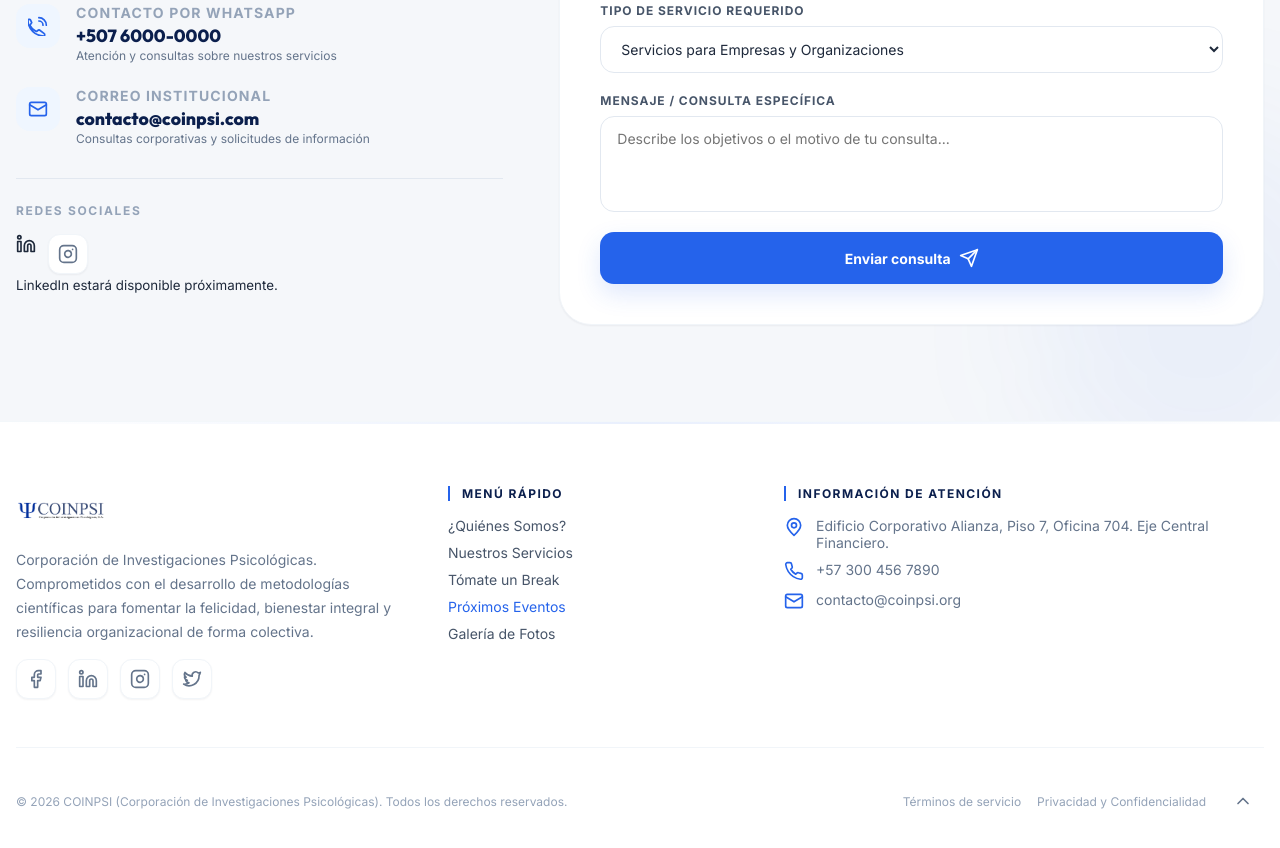
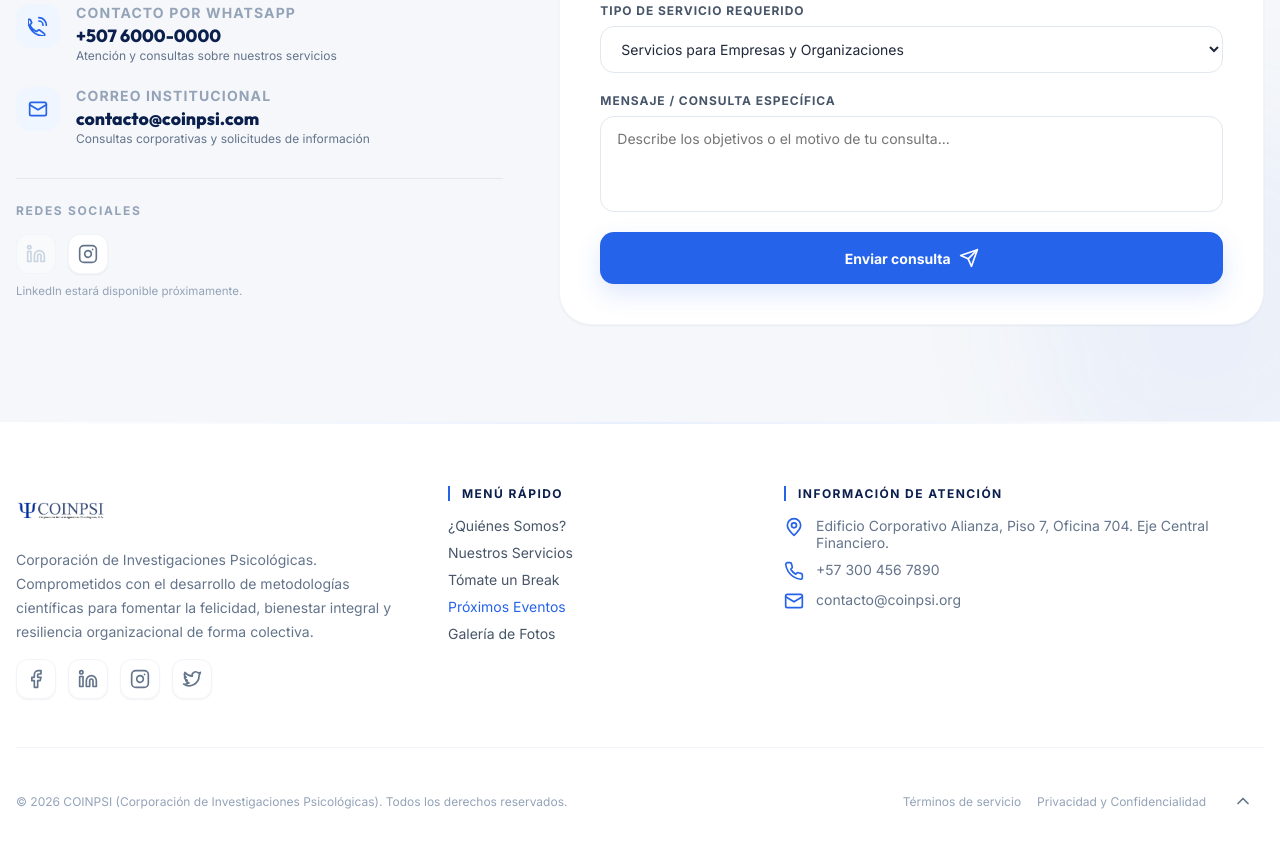
Before and after one commit to Mendo0729/Coinpsi, a website with bundled scripts: page index.html in a window 1280 px wide. Shown: the part 5829-6677 px from the top of the page. Built offline with nearby package versions, Linux system fonts and the light colour scheme; files whose address does not match are found by name.

Commit message:
Carga estilos actualizados de contacto

```diff
--- a/index.html
+++ b/index.html
@@ -12,6 +12,7 @@
     <link rel="stylesheet" href="./src/events-api.css" />
     <link rel="stylesheet" href="./src/gallery-api.css" />
     <link rel="stylesheet" href="./src/allies-logos.css" />
+    <link rel="stylesheet" href="./src/contact-updates.css" />
     <script src="./runtime-config.js"></script>
     <script type="module" src="./src/main.js"></script>
   </head>
```
